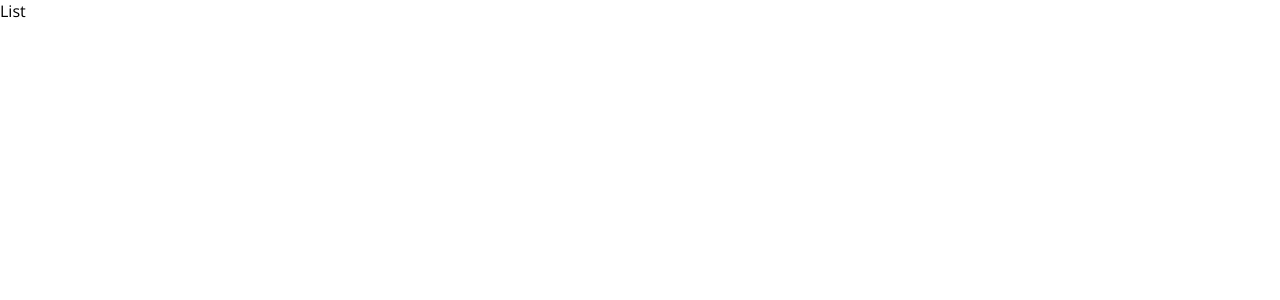
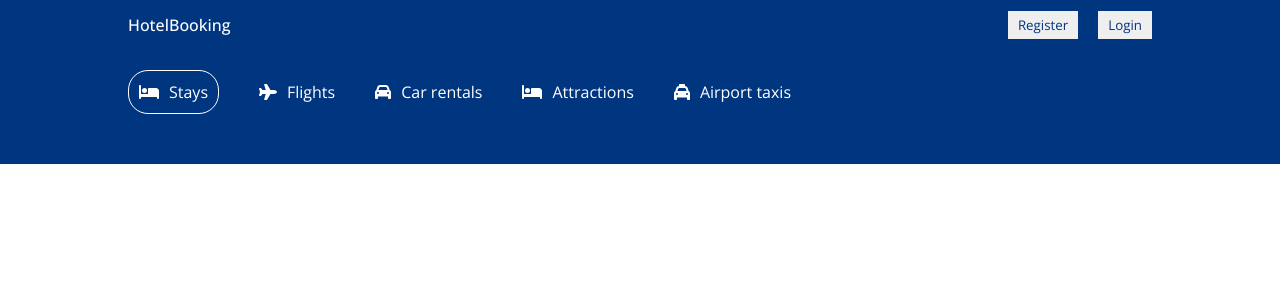
Before and after one commit to DivineDemon/reservation-app, a React (Create React App) app in the folder client/: page /hotels in a window 1280 px wide. Shown: the top 300 px of the page. Built offline with nearby package versions, Linux system fonts and the light colour scheme.

Commit message:
Header Done! ✨

```diff
--- a/client/src/components/header/Header.jsx
+++ b/client/src/components/header/Header.jsx
@@ -15,7 +15,7 @@
 import "react-date-range/dist/theme/default.css";
 import "./header.css";
 
-const Header = () => {
+const Header = ({ type }) => {
   const [openDate, setOpenDate] = useState(false);
   const [openOptions, setOpenOptions] = useState(false);
   const [options, setOptions] = useState({
@@ -42,7 +42,11 @@
 
   return (
     <div className="header">
-      <div className="headerContainer">
+      <div
+        className={
+          type === "list" ? "headerContainer listMode" : "headerContainer"
+        }
+      >
         <div className="headerList">
           <div className="headerListItem active">
             <FontAwesomeIcon icon={faBed} />
@@ -65,10 +69,14 @@
             <span>Airport taxis</span>
           </div>
         </div>
-        <h1 className="headerTitle">A lifetime of discounts? It's Genius!</h1>
+        {type !== "list" && (
+          <>
+            <h1 className="headerTitle">
+              A lifetime of discounts? It's Genius!
+            </h1>
             <p className="headerDesc">
-          Get rewarded for your travels - unlock instant savings of 10% or more
-          with a free HotelBooking account.
+              Get rewarded for your travels - unlock instant savings of 10% or
+              more with a free HotelBooking account.
             </p>
             <button className="headerBtn">Sign In / Register</button>
             <div className="headerSearch">
@@ -104,11 +112,13 @@
                 <span
                   onClick={() => setOpenOptions(!openOptions)}
                   className="headerSearchText"
-            >{`${options.adult} ${options.adult > 1 ? "Adults" : "Adult"} · ${
-              options.children
-            } ${options.children > 1 ? "Children" : "Child"} · ${
-              options.room
-            } ${options.room > 1 ? "Rooms" : "Room"}`}</span>
+                >{`${options.adult} ${
+                  options.adult > 1 ? "Adults" : "Adult"
+                } · ${options.children} ${
+                  options.children > 1 ? "Children" : "Child"
+                } · ${options.room} ${
+                  options.room > 1 ? "Rooms" : "Room"
+                }`}</span>
                 {openOptions && (
                   <div className="options">
                     <div className="optionItem">
@@ -123,7 +133,9 @@
                         >
                           -
                         </button>
-                    <span className="optionCounterNumber">{options.adult}</span>
+                        <span className="optionCounterNumber">
+                          {options.adult}
+                        </span>
                         <button
                           className="optionCounterButton"
                           onClick={() => handleOption("adult", "i")}
@@ -167,7 +179,9 @@
                         >
                           -
                         </button>
-                    <span className="optionCounterNumber">{options.room}</span>
+                        <span className="optionCounterNumber">
+                          {options.room}
+                        </span>
                         <button
                           className="optionCounterButton"
                           onClick={() => handleOption("room", "i")}
@@ -183,6 +197,8 @@
                 <button className="headerBtn">Search</button>
               </div>
             </div>
+          </>
+        )}
       </div>
     </div>
   );
--- a/client/src/pages/list/List.jsx
+++ b/client/src/pages/list/List.jsx
@@ -1,7 +1,14 @@
 import React from "react";
+import Navbar from "./../../components/navbar/Navbar";
+import Header from "./../../components/header/Header";
 
 const List = () => {
-  return <div>List</div>;
+  return (
+    <div>
+      <Navbar />
+      <Header type="list" />
+    </div>
+  );
 };
 
 export default List;
```
Lines whose indentation alone changed are shown as unchanged.
